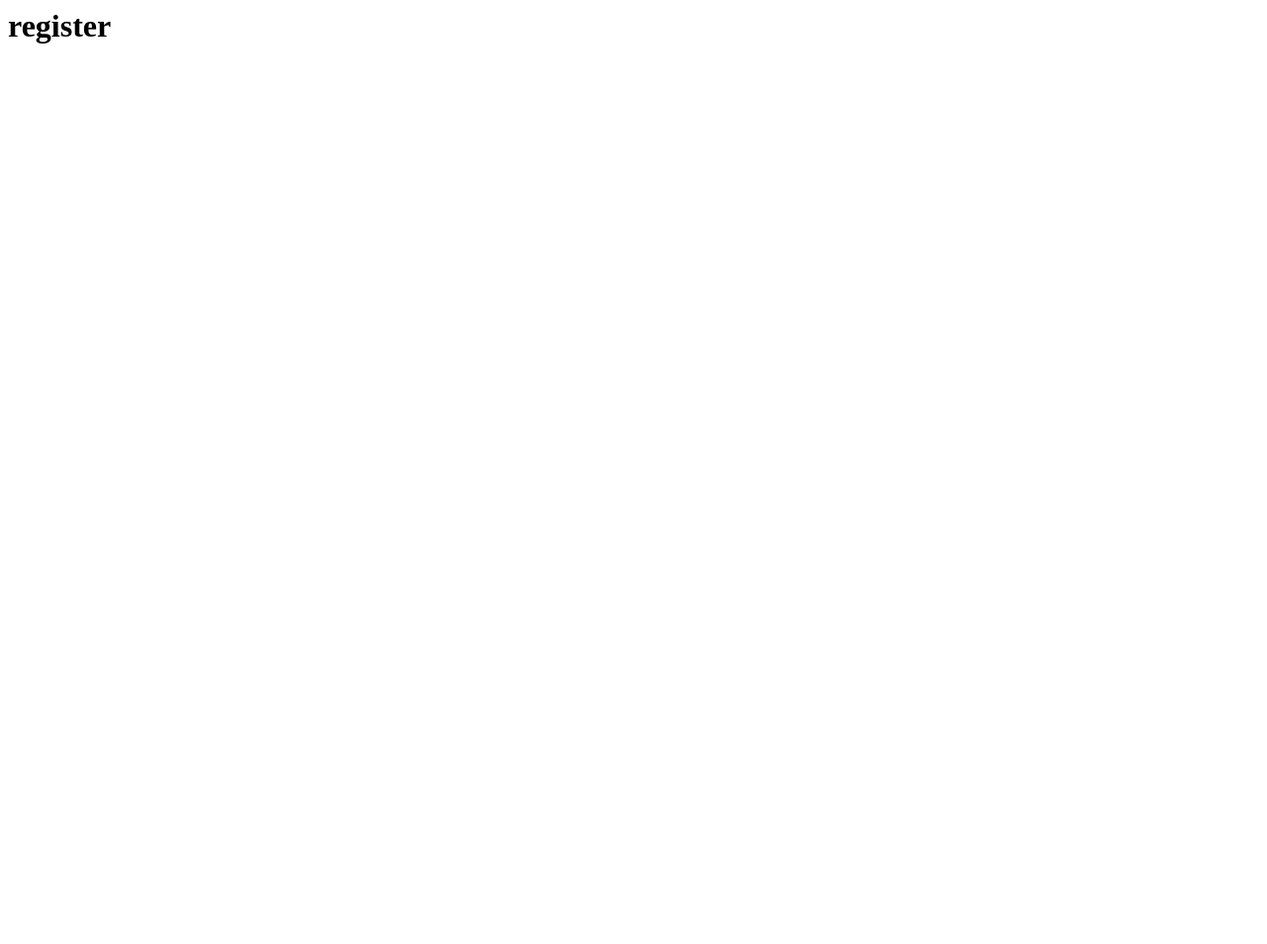
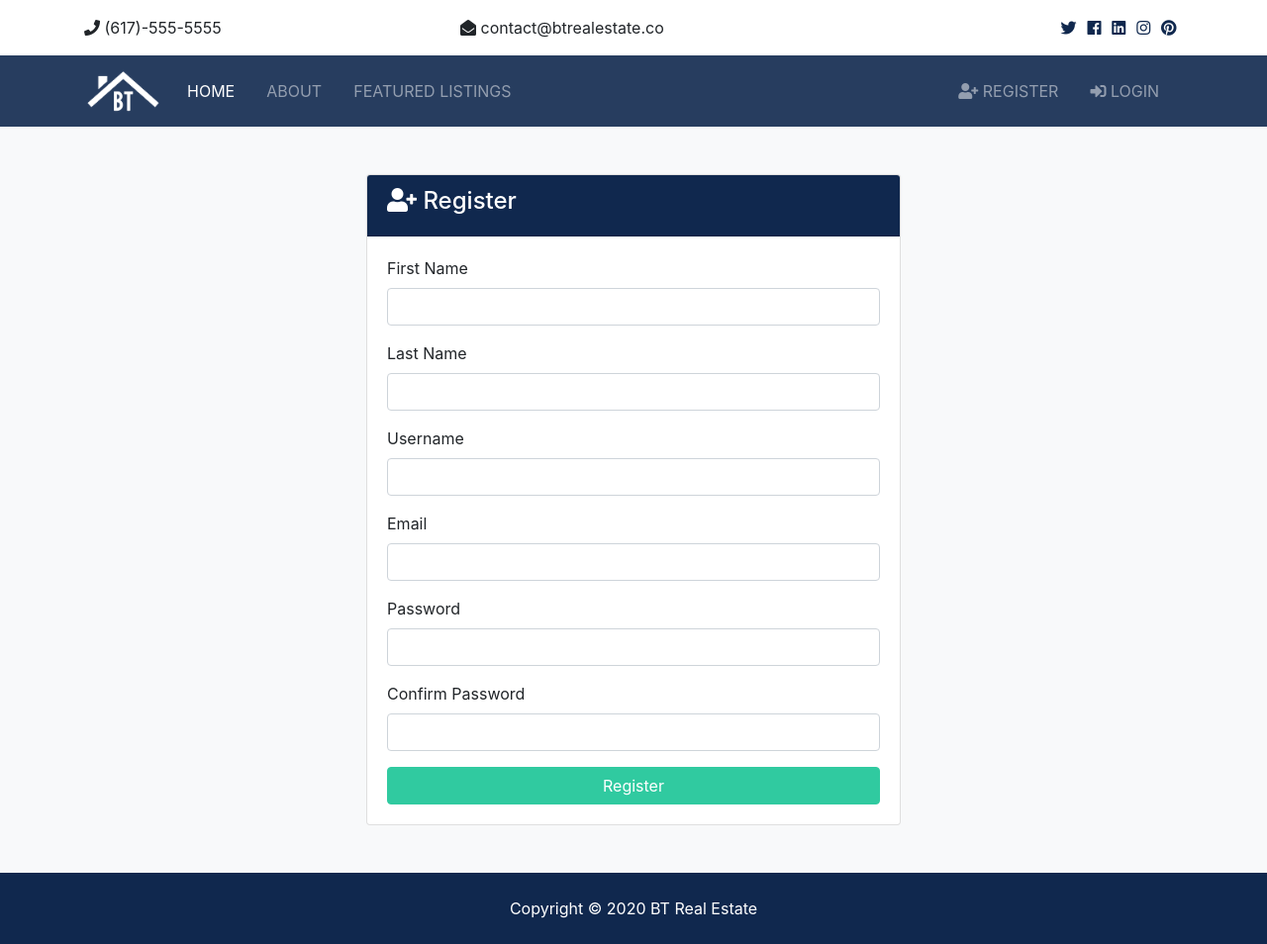
Before and after one commit to pawanrj7/The-Real-Estate, a Django app: page /accounts/register in a window 1280 px wide. Before the commit the page is almost empty. Shown: the whole page at 99% size. Before the commit the page ends 44 px from the top, so only its background shows below. Run offline with Django 3.2, Linux system fonts and the light colour scheme; some libraries are stand-ins or nearby versions.

Commit message:
register and login templates are updated

```diff
--- a/templates/accounts/register.html
+++ b/templates/accounts/register.html
@@ -1 +1,47 @@
-<h1>register</h1>
+{% extends 'base.html' %} {% block content %}
+
+<section id="register" class="bg-light py-5">
+    <div class="container">
+        <div class="row">
+            <div class="col-md-6 mx-auto">
+                <div class="card">
+                    <div class="card-header bg-primary text-white">
+                        <h4>
+                            <i class="fas fa-user-plus"></i> Register</h4>
+                    </div>
+                    <div class="card-body">
+                        <form action="index.html">
+                            <div class="form-group">
+                                <label for="first_name">First Name</label>
+                                <input type="text" name="first_name" class="form-control" required>
+                            </div>
+                            <div class="form-group">
+                                <label for="last_name">Last Name</label>
+                                <input type="text" name="last_name" class="form-control" required>
+                            </div>
+                            <div class="form-group">
+                                <label for="username">Username</label>
+                                <input type="text" name="username" class="form-control" required>
+                            </div>
+                            <div class="form-group">
+                                <label for="email">Email</label>
+                                <input type="email" name="email" class="form-control" required>
+                            </div>
+                            <div class="form-group">
+                                <label for="password2">Password</label>
+                                <input type="password" name="password" class="form-control" required>
+                            </div>
+                            <div class="form-group">
+                                <label for="password">Confirm Password</label>
+                                <input type="password" name="password2" class="form-control" required>
+                            </div>
+                            <input type="submit" value="Register" class="btn btn-secondary btn-block">
+                        </form>
+                    </div>
+                </div>
+            </div>
+        </div>
+    </div>
+</section>
+
+{% endblock %}
```
Also changed, not shown: templates/accounts/login.html (+32 -1 lines).
